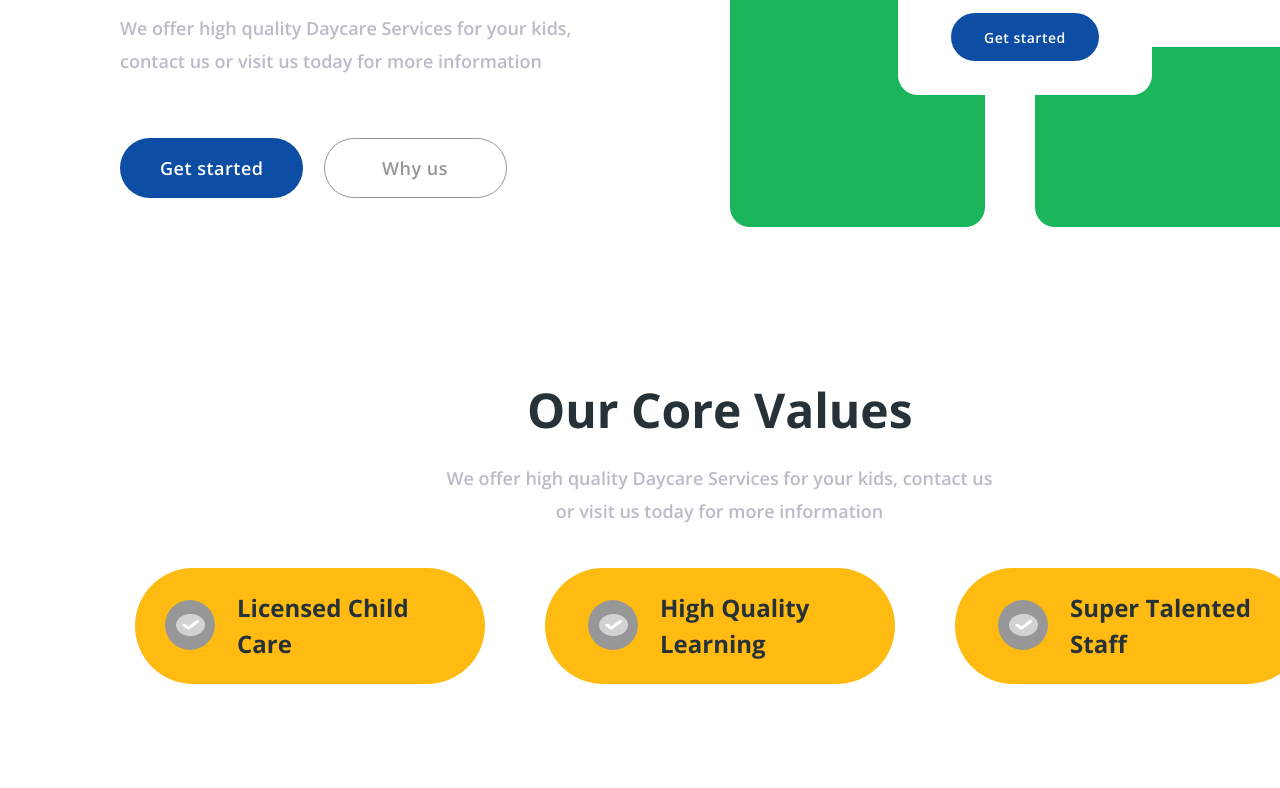
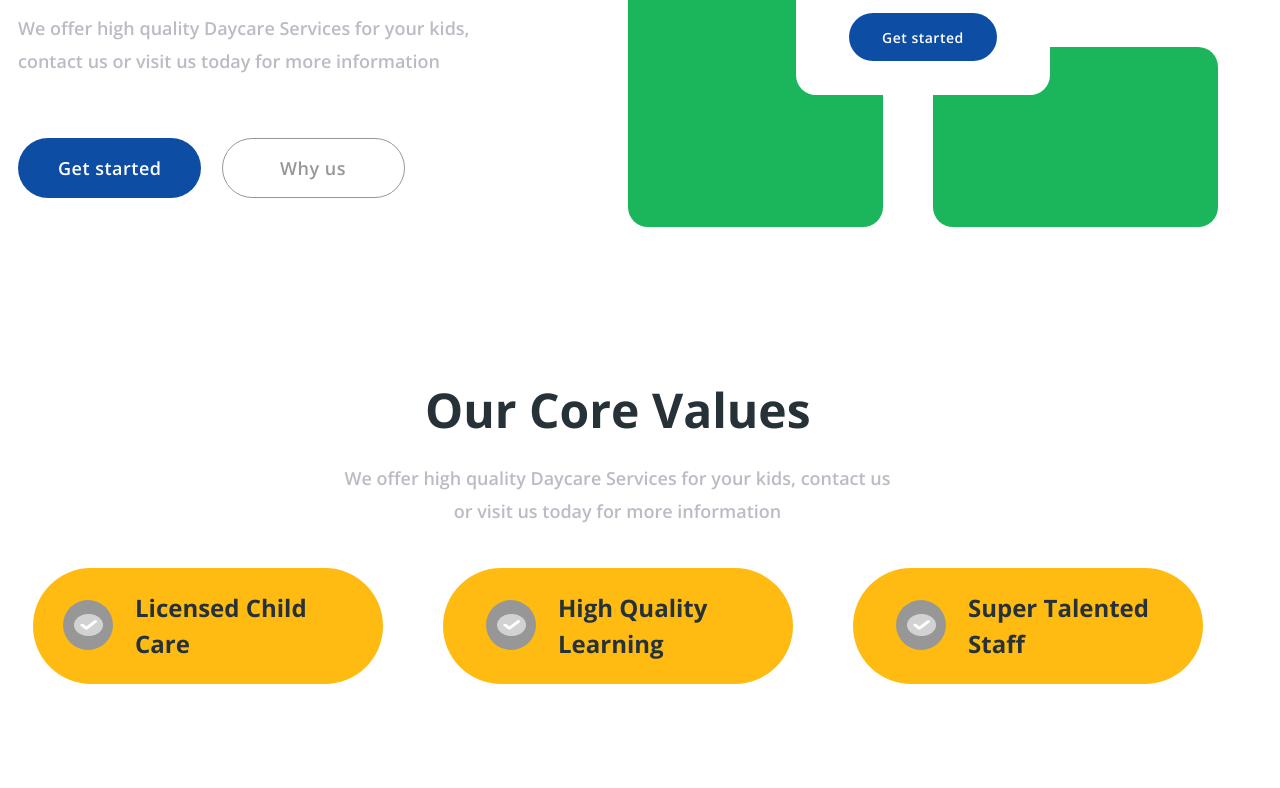
Before and after one commit to ManzoomaAbidi/KidsPark, a website built with Parcel: page index.html in a window 1280 px wide. Shown: the part 501-1289 px from the top of the page. Built offline with nearby package versions, Linux system fonts and the light colour scheme; files whose address does not match are found by name.

Commit message:
Update index.css

```diff
--- a/index.css
+++ b/index.css
@@ -1249,4 +1249,7 @@
   height: 5399px;
   overflow: hidden;
   font-family: var(--font-open-sans);
+  left: 50%;
+  padding-left: 120px;
+  transform: translateX(-53%);
 }
```
